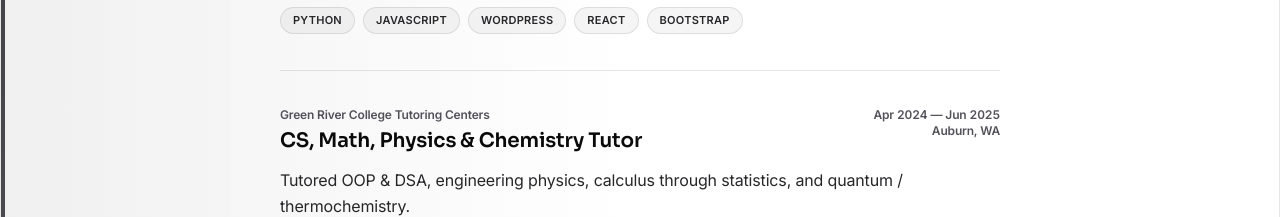
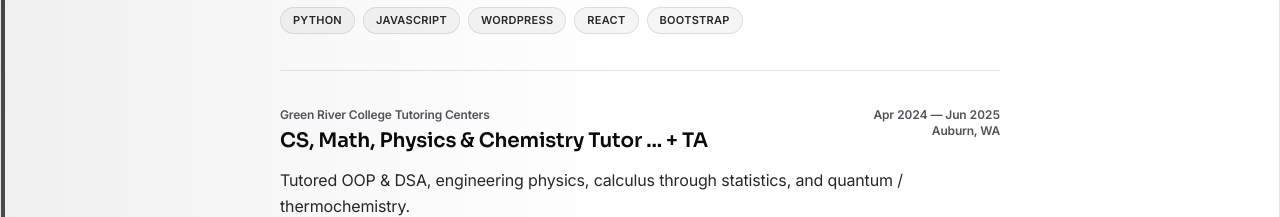
Before and after one commit to patrickw2601/portfolio_website, a React (Vite) app: page / in a window 1280 px wide. Shown: the part 4740-4957 px from the top of the page. Built offline with nearby package versions, Linux system fonts and the light colour scheme.

Commit message:
small exp changes

```diff
--- a/src/data/site.ts
+++ b/src/data/site.ts
@@ -188,7 +188,7 @@ export const workExperience: TimelineEntry[] = [
   },
   {
     id: 'grc-tutor',
-    title: 'CS, Math, Physics & Chemistry Tutor',
+    title: 'CS, Math, Physics & Chemistry Tutor ... + TA',
     org: 'Green River College Tutoring Centers',
     period: 'Apr 2024 — Jun 2025',
     location: 'Auburn, WA',
```
